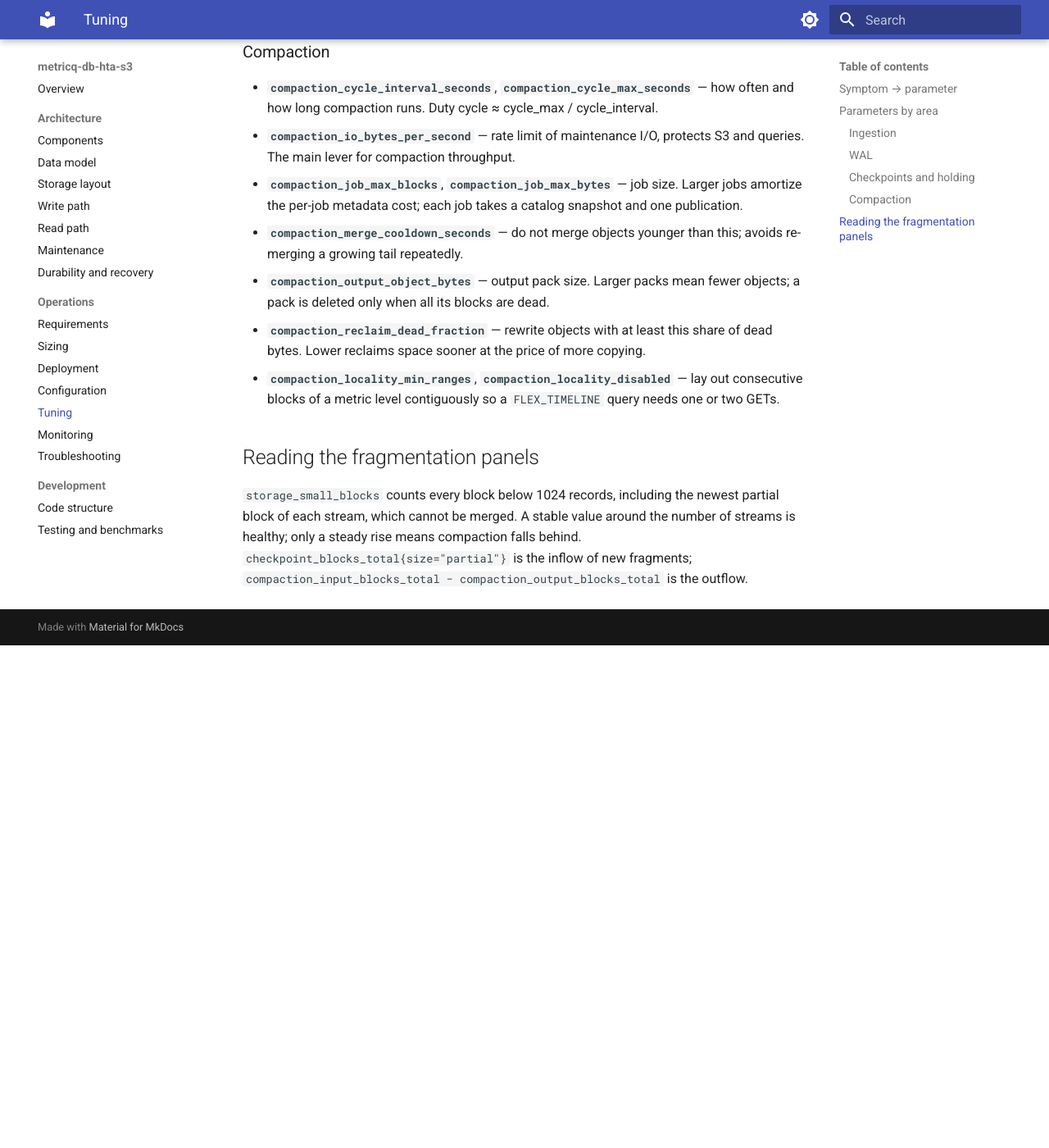
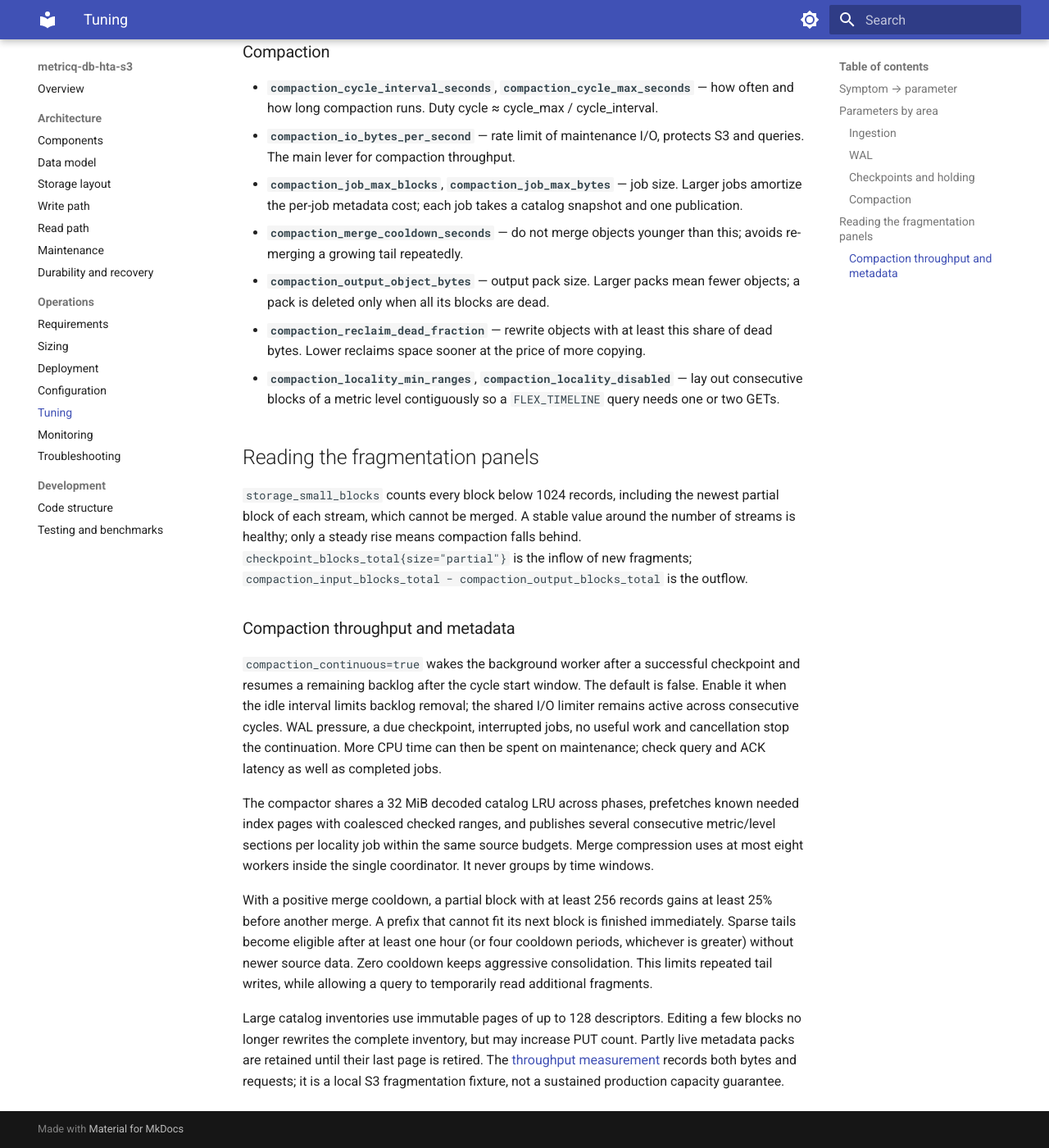
Before and after one commit to metricq/metricq-db-hta-s3, an MkDocs documentation site: the page built from docs/operations/tuning.md, in a window 1280 px wide and 1400 px high, scrolled down 2599 px. Shown: the whole window at 82% size. Built offline with MkDocs 1.6.1 and Material for MkDocs 9.7.7, drawn with Linux system fonts in a browser that asks for light colours; before the commit the page ends 3386 px from its top, so only the background shows below that.

Commit message:
Document compaction throughput improvements and S3 measurements

```diff
--- a/docs/operations/tuning.md
+++ b/docs/operations/tuning.md
@@ -87,3 +87,33 @@ around the number of streams is healthy; only a steady rise means compaction
 falls behind. `checkpoint_blocks_total{size="partial"}` is the inflow of new
 fragments; `compaction_input_blocks_total − compaction_output_blocks_total`
 is the outflow.
+
+### Compaction throughput and metadata
+
+`compaction_continuous=true` wakes the background worker after a successful
+checkpoint and resumes a remaining backlog after the cycle start window.
+The default is false. Enable it when the idle interval limits backlog removal;
+the shared I/O limiter remains active across consecutive cycles. WAL pressure,
+a due checkpoint, interrupted jobs, no useful work and cancellation stop the
+continuation. More CPU time can then be spent on maintenance; check query and
+ACK latency as well as completed jobs.
+
+The compactor shares a 32 MiB decoded catalog LRU across phases, prefetches
+known needed index pages with coalesced checked ranges, and publishes several
+consecutive metric/level sections per locality job within the same source
+budgets. Merge compression uses at most eight workers inside the single
+coordinator. It never groups by time windows.
+
+With a positive merge cooldown, a partial block with at least 256 records gains
+at least 25% before another merge. A prefix that cannot fit its next block is
+finished immediately. Sparse tails become eligible after at least one hour
+(or four cooldown periods, whichever is greater) without newer source data.
+Zero cooldown keeps aggressive consolidation. This limits repeated tail writes,
+while allowing a query to temporarily read additional fragments.
+
+Large catalog inventories use immutable pages of up to 128 descriptors. Editing
+a few blocks no longer rewrites the complete inventory, but may increase PUT
+count. Partly live metadata packs are retained until their last page is retired.
+The [throughput measurement](../../measurements/compaction-throughput.md) records
+both bytes and requests; it is a local S3 fragmentation fixture, not a sustained
+production capacity guarantee.
```
Also changed, not shown: docs/architecture/storage-layout.md (+19 -0 lines), docs/operations/configuration.md (+2 -0 lines), docs/operations/monitoring.md (+18 -0 lines), measurements/README.md (+1 -0 lines), measurements/compaction-throughput.md (added, +130 -0 lines), 10 other files.
